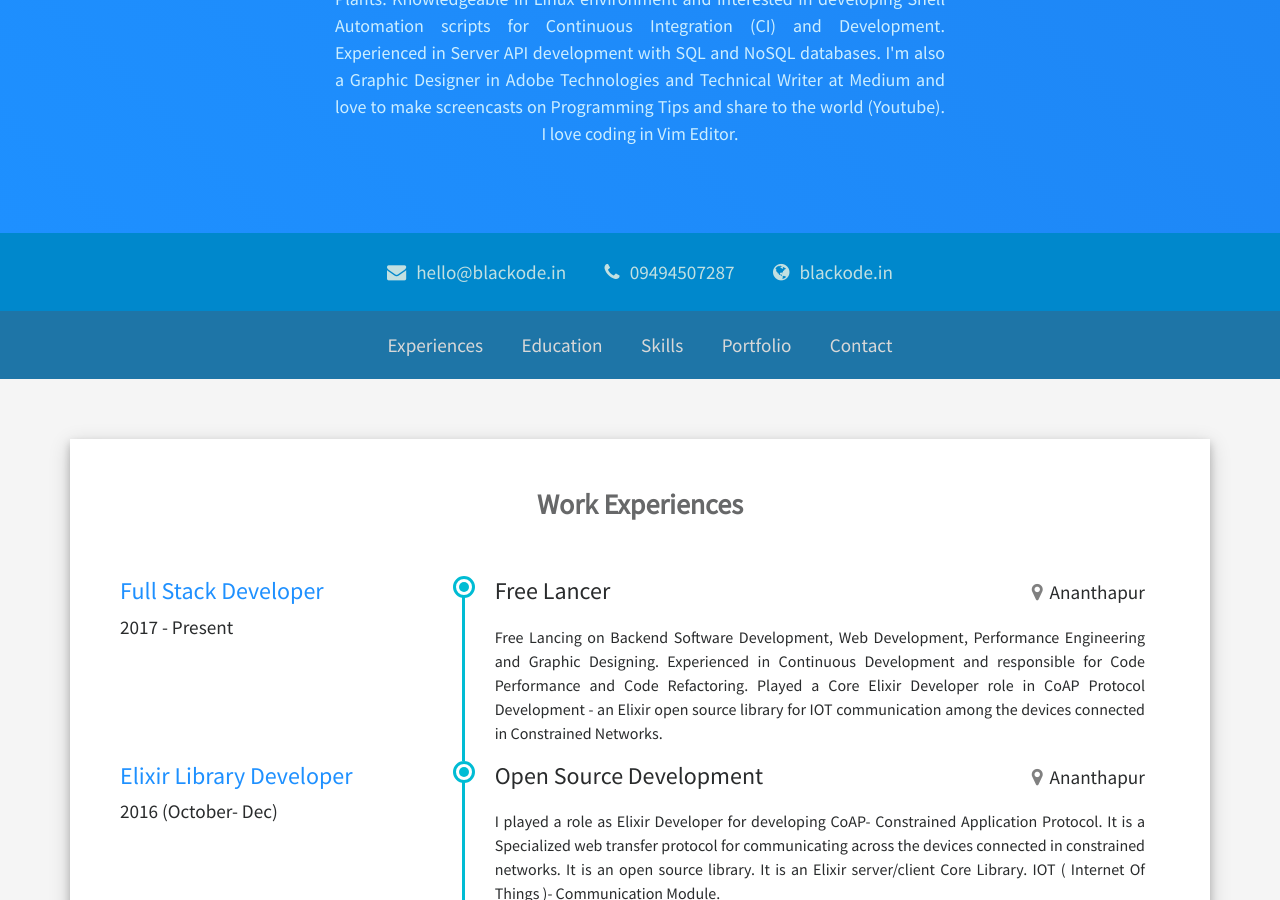
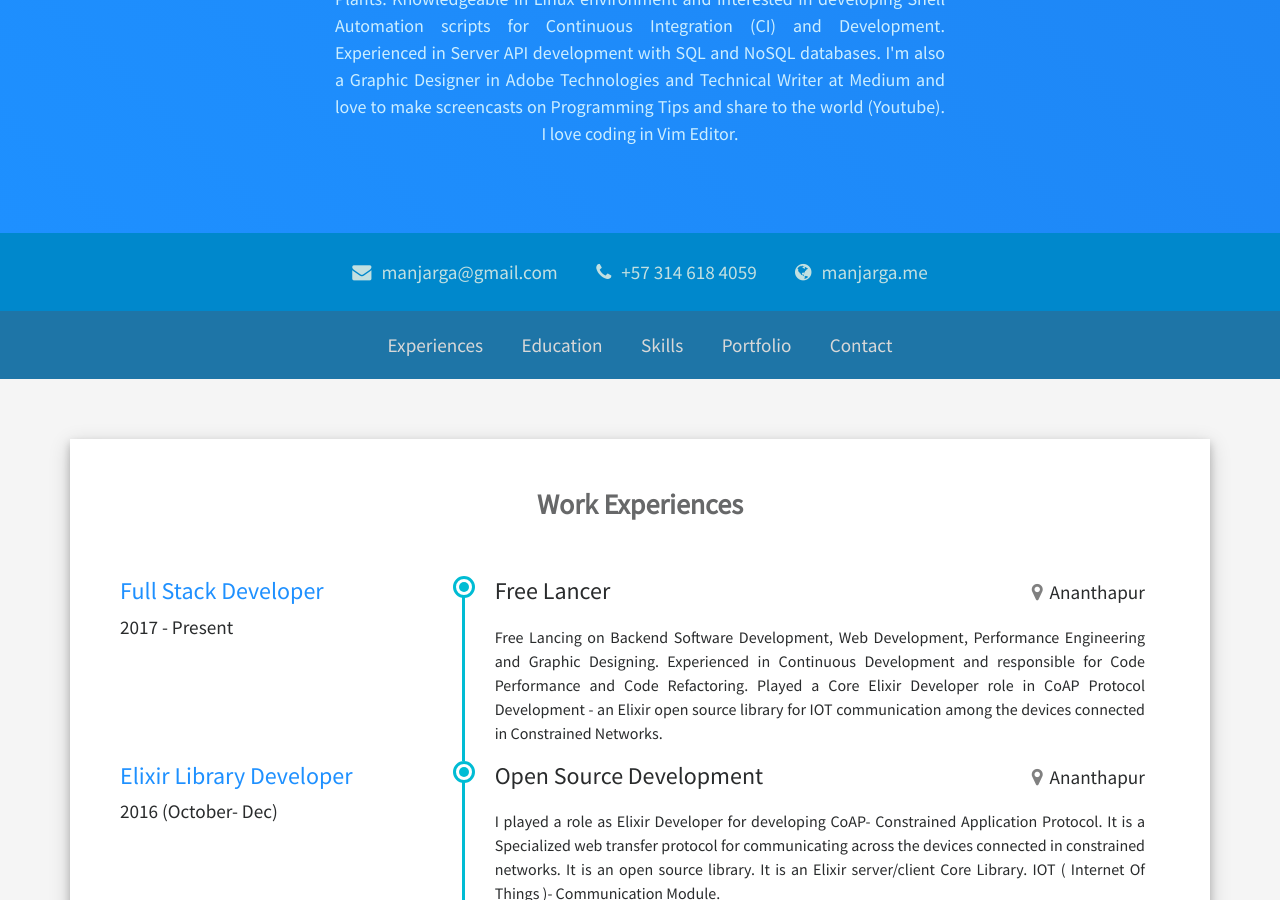
Before and after one commit to manjarga/manjarga.github.io, a Jekyll site: the page built from index.html, in a window 1280 px wide and 900 px high, scrolled down 579 px. Built offline with Jekyll 4.4.1, drawn with Linux system fonts in a browser that asks for light colours; a style sheet for code colours, icons or effects is not loaded.

Commit message:
Update contact-links.yaml

```diff
--- a/_data/contact-links.yaml
+++ b/_data/contact-links.yaml
@@ -1,11 +1,11 @@
-- title: hello@blackode.in
-  link: 'mailto: hello@blackode.in'
+- title: manjarga@gmail.com
+  link: 'mailto: manjarga@gmail.com'
   icon-class: "fa fa-envelope"
 
-- title: "09494507287"
-  link: 'phone: 09494507287'
+- title: "+57 314 618 4059"
+  link: 'phone: +57 314 618 4059'
   icon-class: "fa fa-phone"
 
-- title: blackode.in
-  link: 'https://blackode.in'
+- title: manjarga.me
+  link: 'https://manjarga.me'
   icon-class: "fa fa-globe"
```
